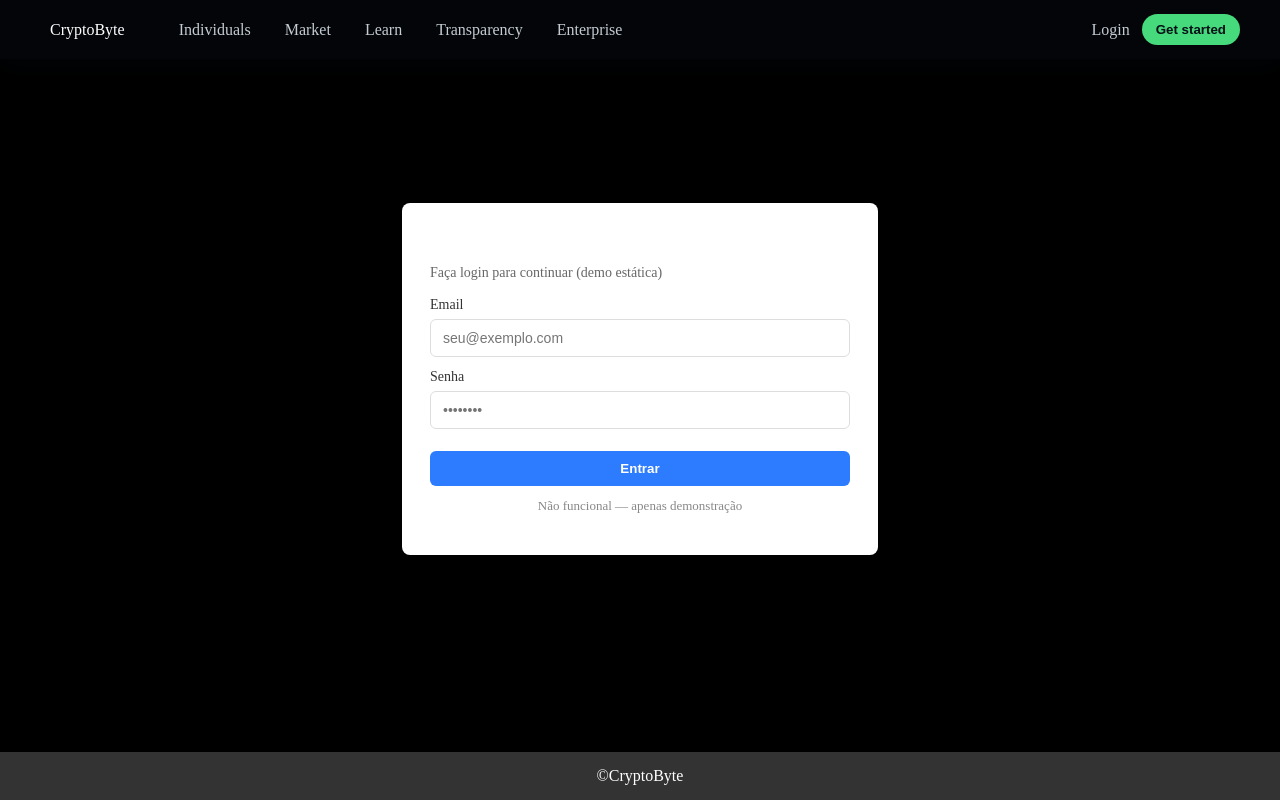
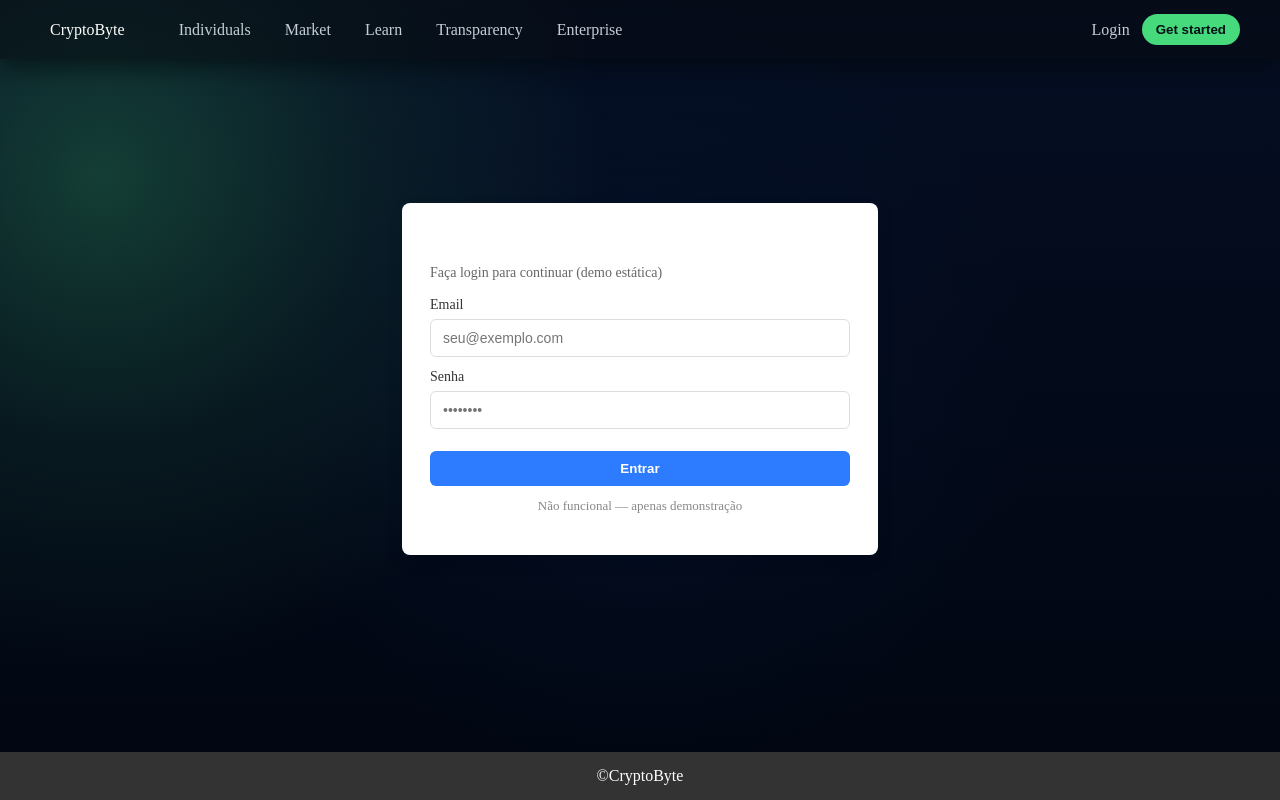
Before and after one commit to Cerqueira4618/BUGSBYTE-2026, a Vue app: page / in a window 1280 px wide. Built offline with nearby package versions, Linux system fonts and the light colour scheme; the HTML template or start-up script is replaced by a standard one.

Commit message:
background

```diff
--- a/src/App.vue
+++ b/src/App.vue
@@ -35,7 +35,10 @@
   display: flex;
   flex-direction: column;
   min-height: 100vh;
-  background-color: #000000;
+  background:
+    radial-gradient(circle at 8% 22%, rgba(70, 218, 124, 0.24) 0%, rgba(70, 218, 124, 0.08) 20%, transparent 38%),
+    radial-gradient(circle at 50% 48%, rgba(27, 92, 255, 0.18) 0%, rgba(9, 33, 78, 0.12) 25%, transparent 52%),
+    linear-gradient(180deg, #050f24 0%, #030a1a 40%, #010611 100%);
   color: #ffffff;
 }
 
```
